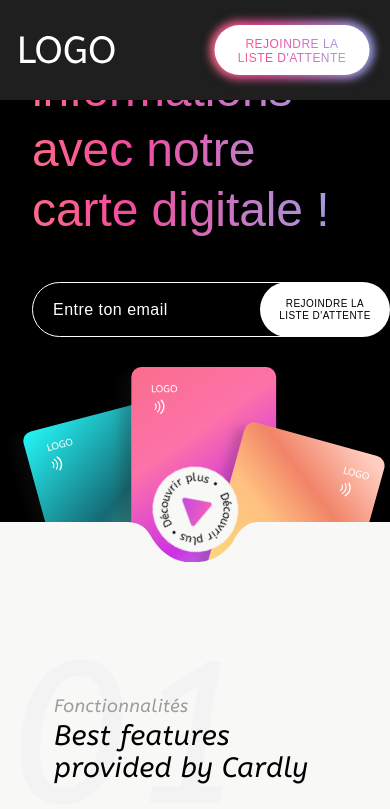
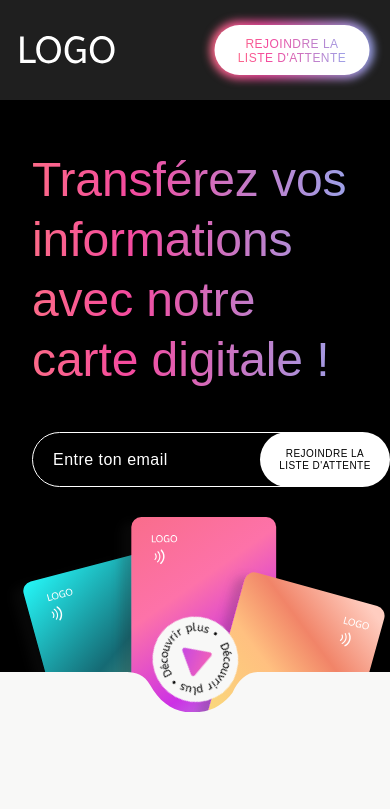
Before and after one commit to feldeh/cardly, a Next.js app: page / in a window 390 px wide. Shown: the top 809 px of the page. Built offline with nearby package versions, Linux system fonts and the light colour scheme.

Commit message:
fix padding top Hero

```diff
--- a/src/components/home/Hero/Hero.jsx
+++ b/src/components/home/Hero/Hero.jsx
@@ -4,7 +4,7 @@ import HeroHeader from './HeroHeader/HeroHeader';
 
 const Hero = () => {
   return (
-    <div className="smartphone:pt-[150px] lg:pt-[190px] xl:pt-[190px] mb-[65px] smartphone:pb-[5px] sm:pb-[70px] md:pb-[1px] lg:pb-[115px] largeScreen:pb-[250px] xl:pb-[350px] bg-black text-white w-full">
+    <div className="pt-[150px] lg:pt-[190px] xl:pt-[190px] mb-[65px] smartphone:pb-[5px] sm:pb-[70px] md:pb-[1px] lg:pb-[115px] largeScreen:pb-[250px] xl:pb-[350px] bg-black text-white w-full">
       <div className="md:pb-[100px] lg:pb-0">
         <HeroHeader />
         <div className="md:float-right md:mt-5 md:mr-[60px] lg:mt-[-50px] xl:mt-[10px] largeScreen:float-none ">
```
